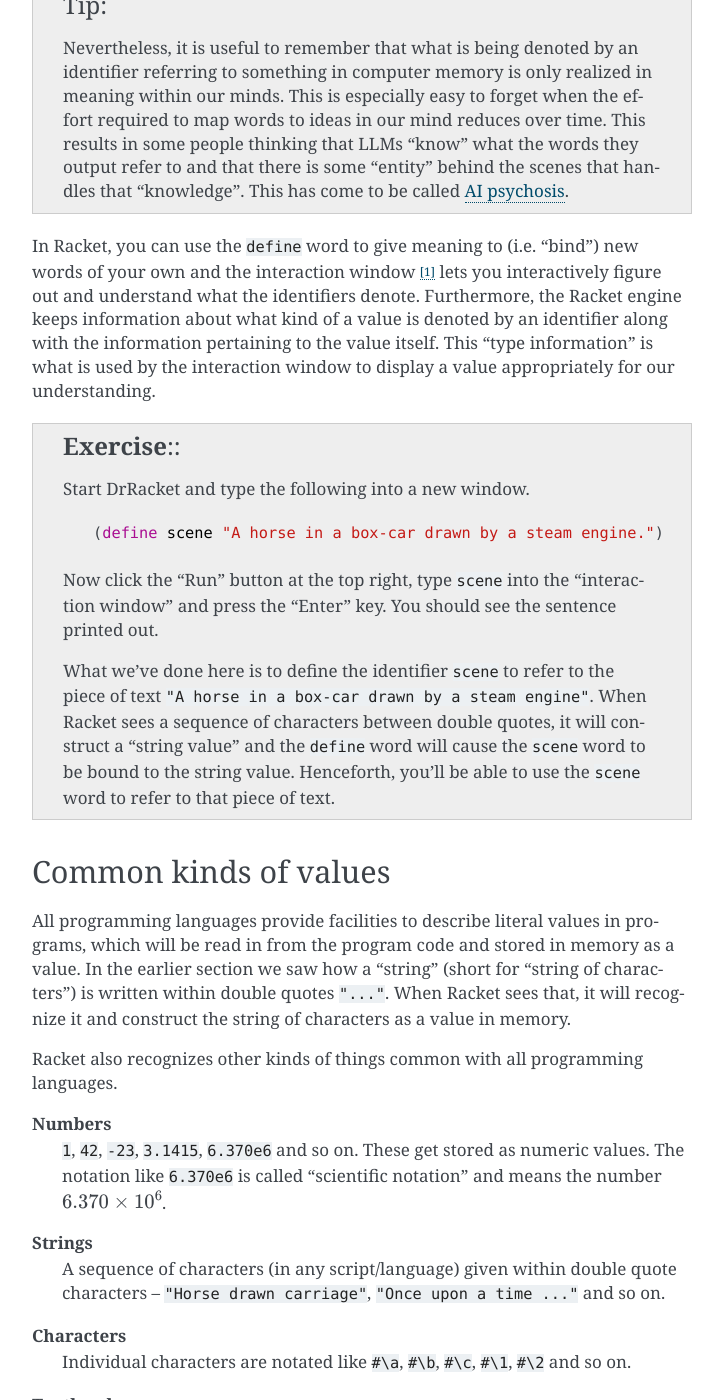
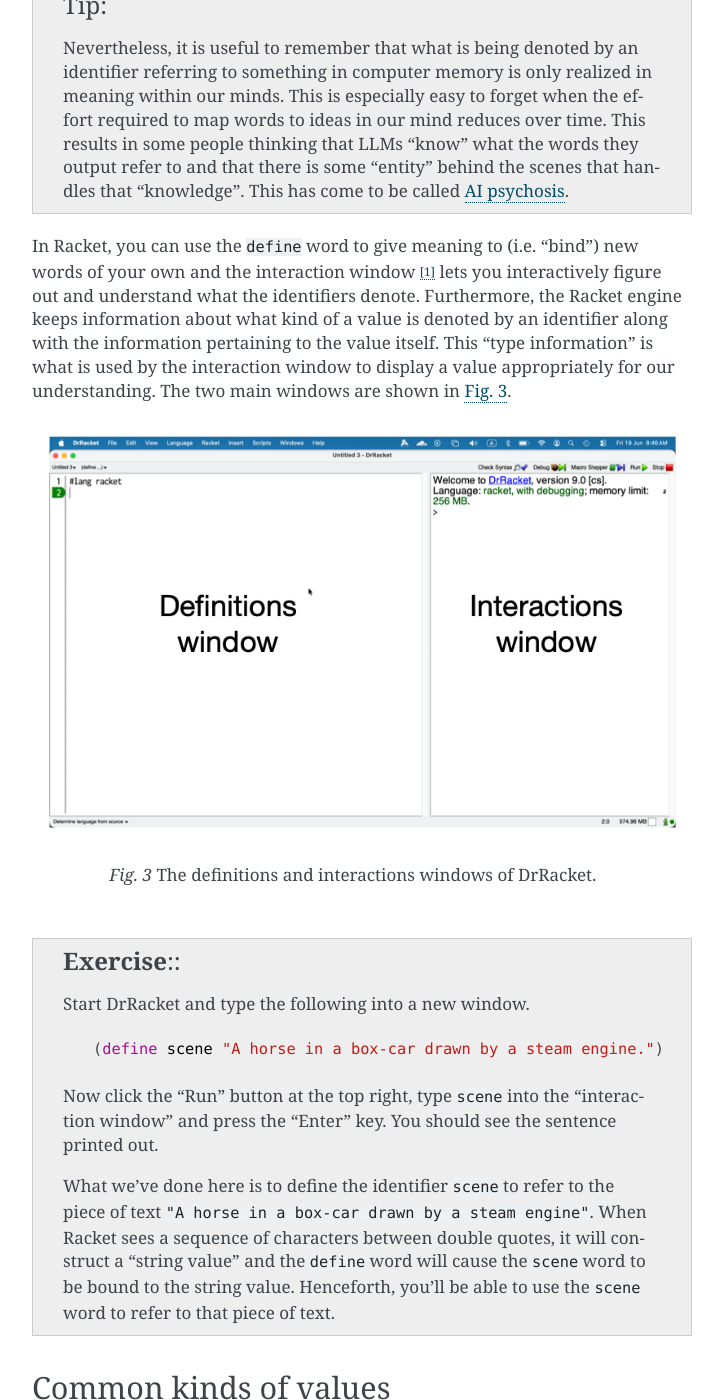
Before and after one commit to kreauniv/complit, a Sphinx documentation site: the page built from source/words.rst, in a window 1280 px wide and 1400 px high, scrolled down 2481 px. Shown: the whole window, without its empty margins (388-1111 px from the left). Built offline with Sphinx 7.4.7, drawn with Linux system fonts in a browser that asks for light colours.

Commit message:
Added imahge showing the definitions and interactions windows

```diff
--- a/source/words.rst
+++ b/source/words.rst
@@ -98,7 +98,14 @@ figure out and understand what the identifiers denote. Furthermore, the Racket
 engine keeps information about what kind of a value is denoted by an identifier
 along with the information pertaining to the value itself. This "type
 information" is what is used by the interaction window to display a value
-appropriately for our understanding.
+appropriately for our understanding. The two main windows are shown in :numref:`drracket-windows`.
+
+.. _drracket-windows:
+
+.. figure:: images/drracket-windows.png
+   :align: center
+
+   The definitions and interactions windows of DrRacket.
 
 
 .. admonition:: **Exercise**:
```
Also changed, not shown: source/images/drracket-windows.png (added).
